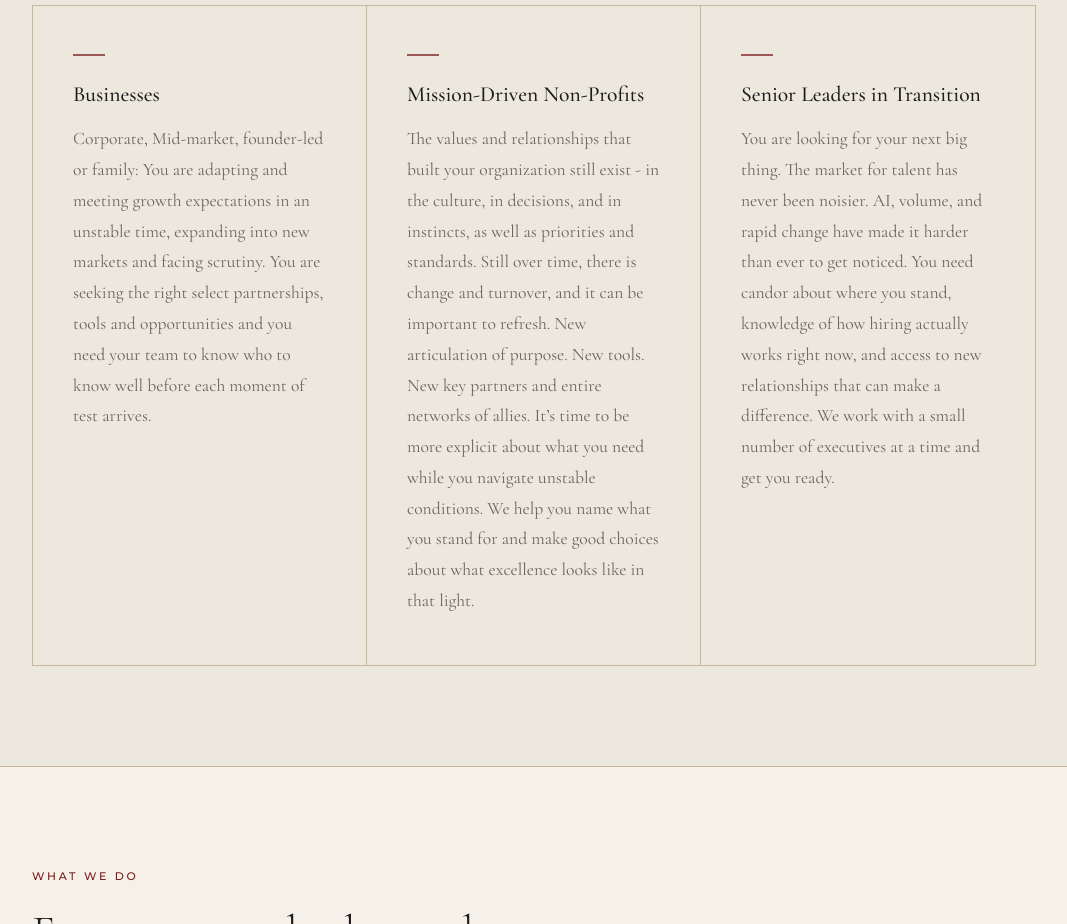
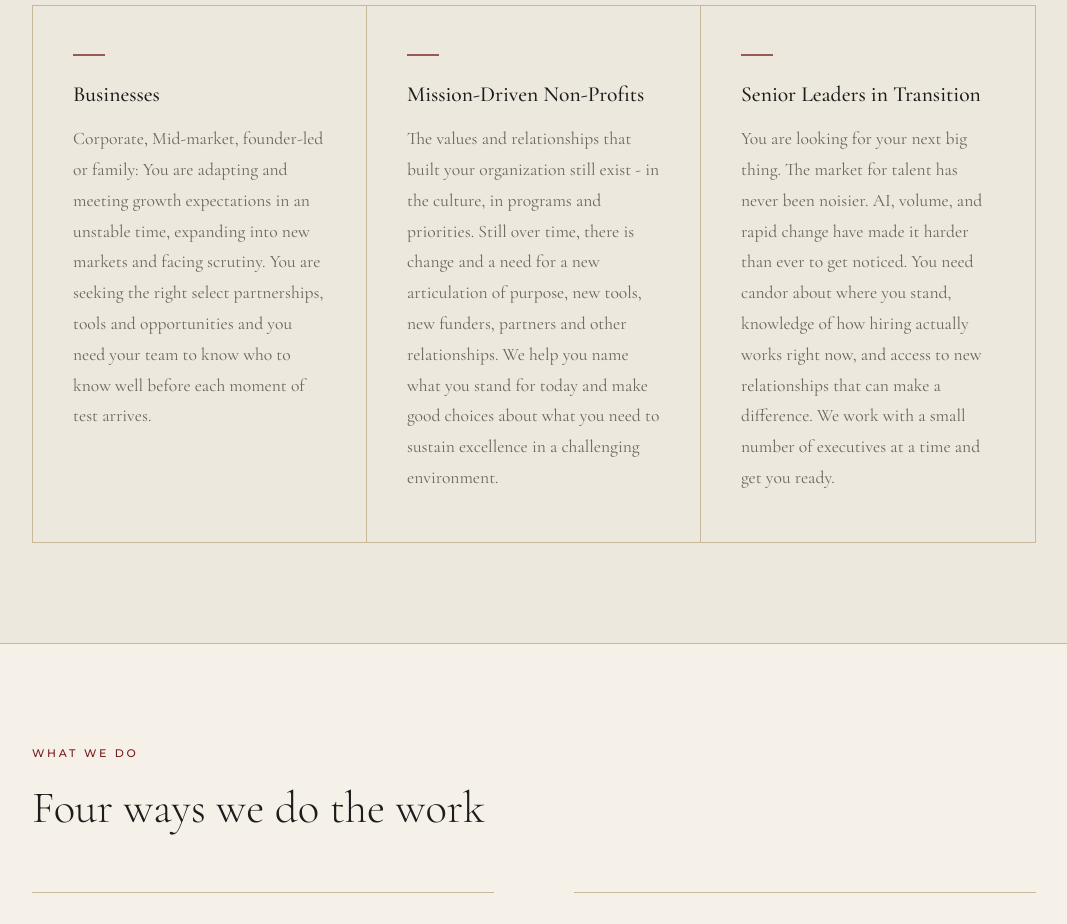
Before and after one commit to andrewtarsy/andrewtarsy.github.io, a plain HTML site: page index.html in a window 1280 px wide. Shown: the part 1480-2404 px from the top of the page, without its empty margins (106-1173 px from the left). Drawn offline with nearby package versions, Linux system fonts and the light colour scheme.

Commit message:
Update Mission-Driven Non-Profits text

```diff
--- a/index.html
+++ b/index.html
@@ -693,7 +693,7 @@
       </div>
       <div class="who-card">
         <h3>Mission-Driven Non-Profits</h3>
-        <p>The values and relationships that built your organization still exist - in the culture, in decisions, and in instincts, as well as priorities and standards. Still over time, there is change and turnover, and it can be important to refresh. New articulation of purpose. New tools. New key partners and entire networks of allies. It&#8217;s time to be more explicit about what you need while you navigate unstable conditions. We help you name what you stand for and make good choices about what excellence looks like in that light.</p>
+        <p>The values and relationships that built your organization still exist - in the culture, in programs and priorities. Still over time, there is change and a need for a new articulation of purpose, new tools, new funders, partners and other relationships. We help you name what you stand for today and make good choices about what you need to sustain excellence in a challenging environment.</p>
       </div>
       <div class="who-card">
         <h3>Senior Leaders in Transition</h3>
```
